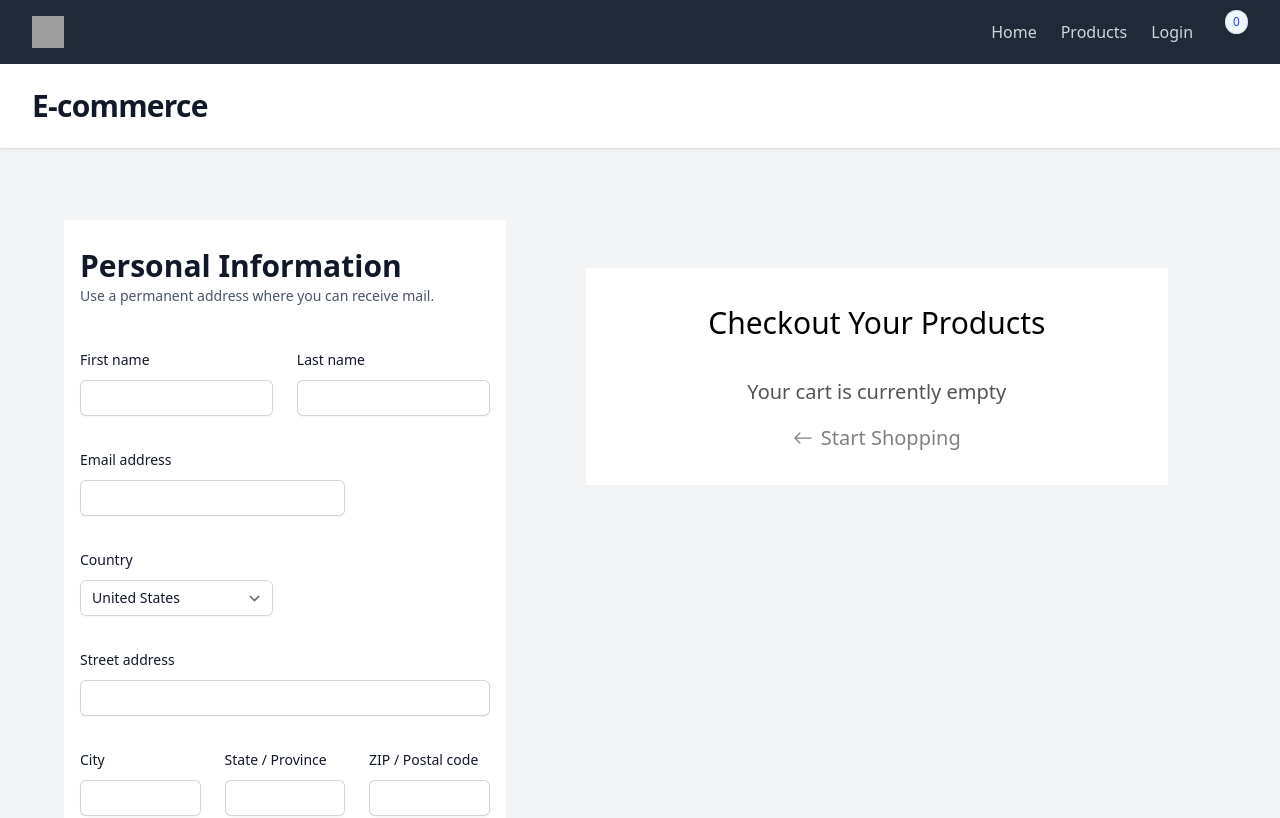
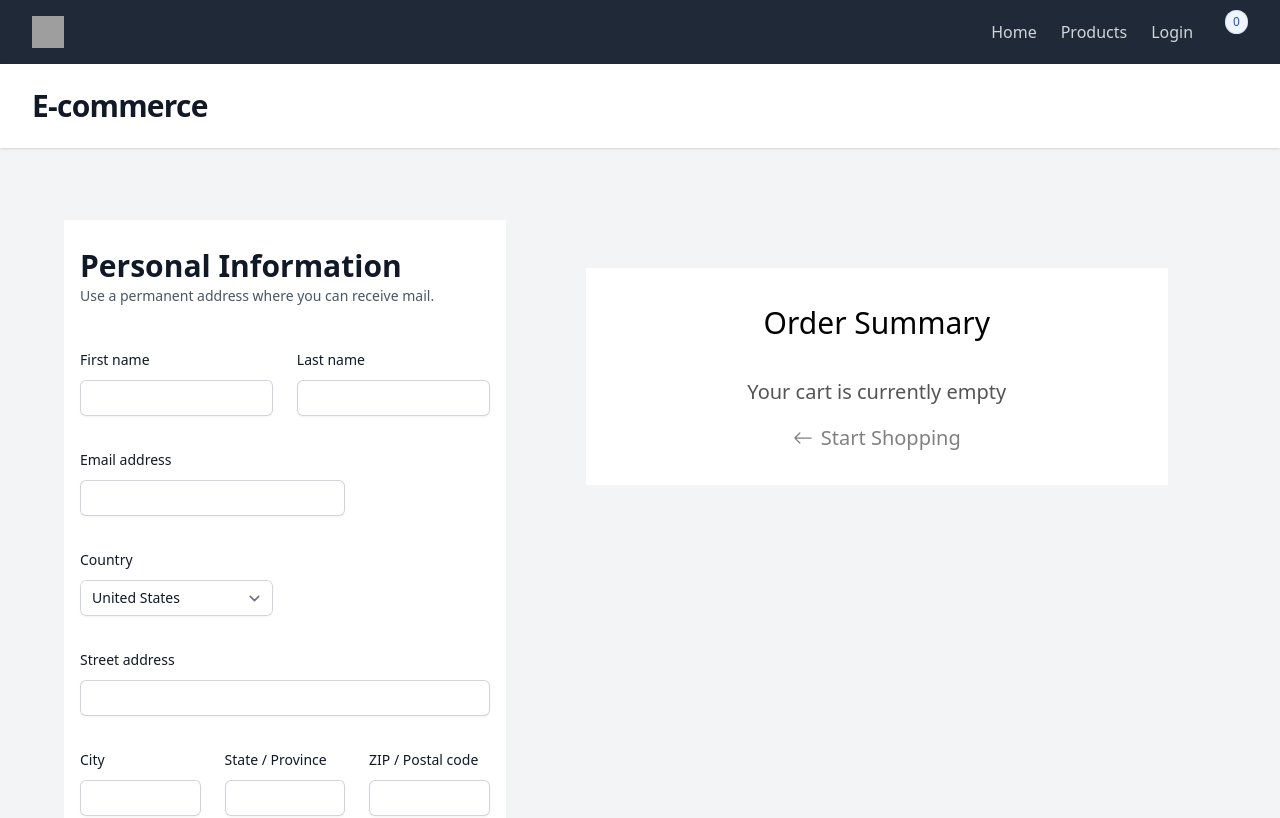
Before and after one commit to AbhishekIT22112002/E-commerce, a React (Vite) app: page /checkout in a window 1280 px wide. Shown: the top 818 px of the page. Built offline with nearby package versions, Linux system fonts and the light colour scheme; grey boxes are pictures that could not be loaded; some icons are missing.

Commit message:
updated total price code

```diff
--- a/src/components/CheckoutCart.jsx
+++ b/src/components/CheckoutCart.jsx
@@ -33,7 +33,7 @@ const CheckoutCart = () => {
   return (
     <div>
        <div className="cart-container">
-      <h2>Checkout Your Products</h2>
+      <h2>Order Summary</h2>
       {Size.length == 0 ? (
         <div className="cart-empty">
           <p>Your cart is currently empty</p>
@@ -82,7 +82,7 @@ const CheckoutCart = () => {
                     <div className="cart-product-price">${cartItem.price}</div>
                       <div className="count">{cartItem.quantity}</div>
                     <div className="cart-product-total-price">
-                      ${cartItem.price * cartItem.quantity}
+                      ${(cartItem.price * cartItem.quantity).toFixed(2)}
                     </div>
                   </div>
                 );
@@ -92,9 +92,9 @@ const CheckoutCart = () => {
             <div className="cart-checkout">
               <div className="subtotal">
                 <span>Subtotal</span>
-                <span className="amount">${(cart.cartTotalAmount+80).toFixed(2)}</span>
+                <span className="amount">${(cart.cartTotalAmount+10).toFixed(2)}</span>
               </div>
-              <p>Taxes and shipping Added</p>
+              <p> $10 Taxes and shipping Added</p>
               <Link to = "/products"><button>Pay Now </button></Link>
               <div className="continue-shopping">
                 <Link to="/products">
@@ -123,4 +123,4 @@ const CheckoutCart = () => {
   )
 }
 
-export default CheckoutCart
+export default CheckoutCart;
```
